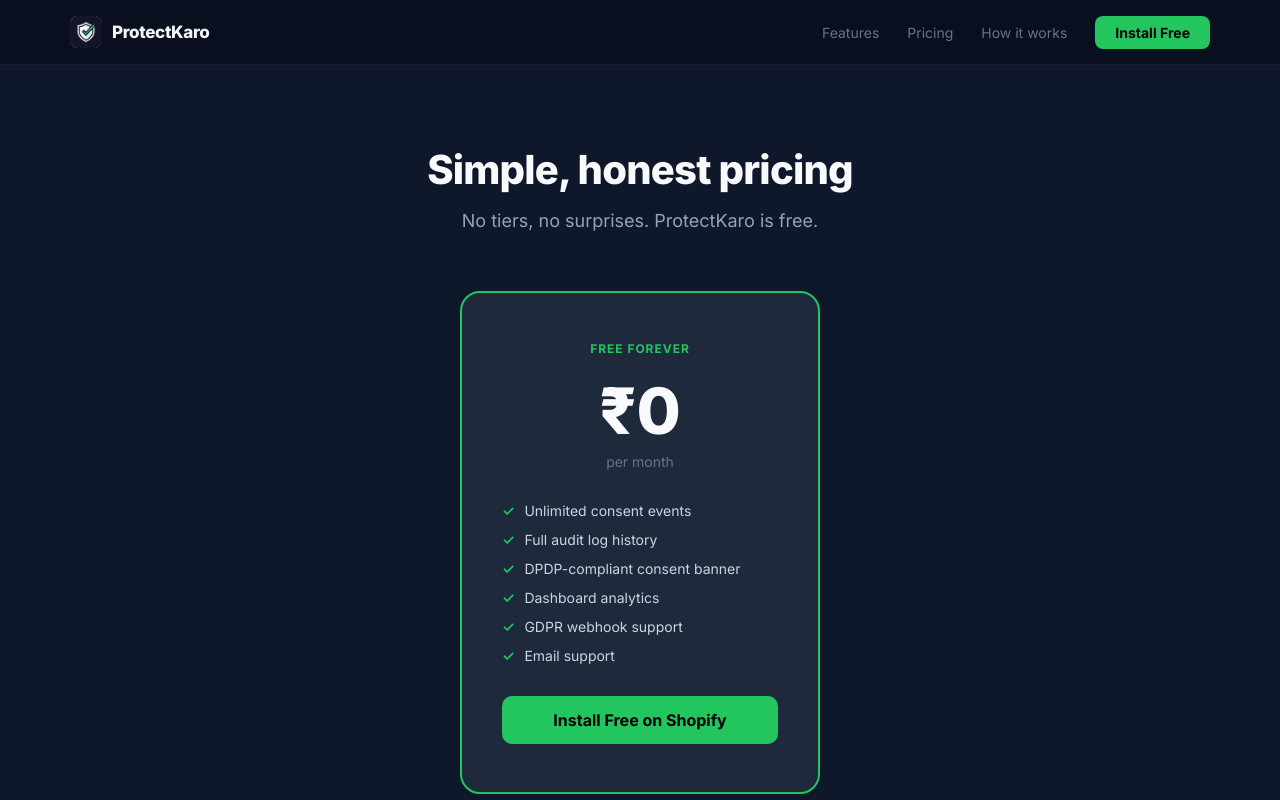
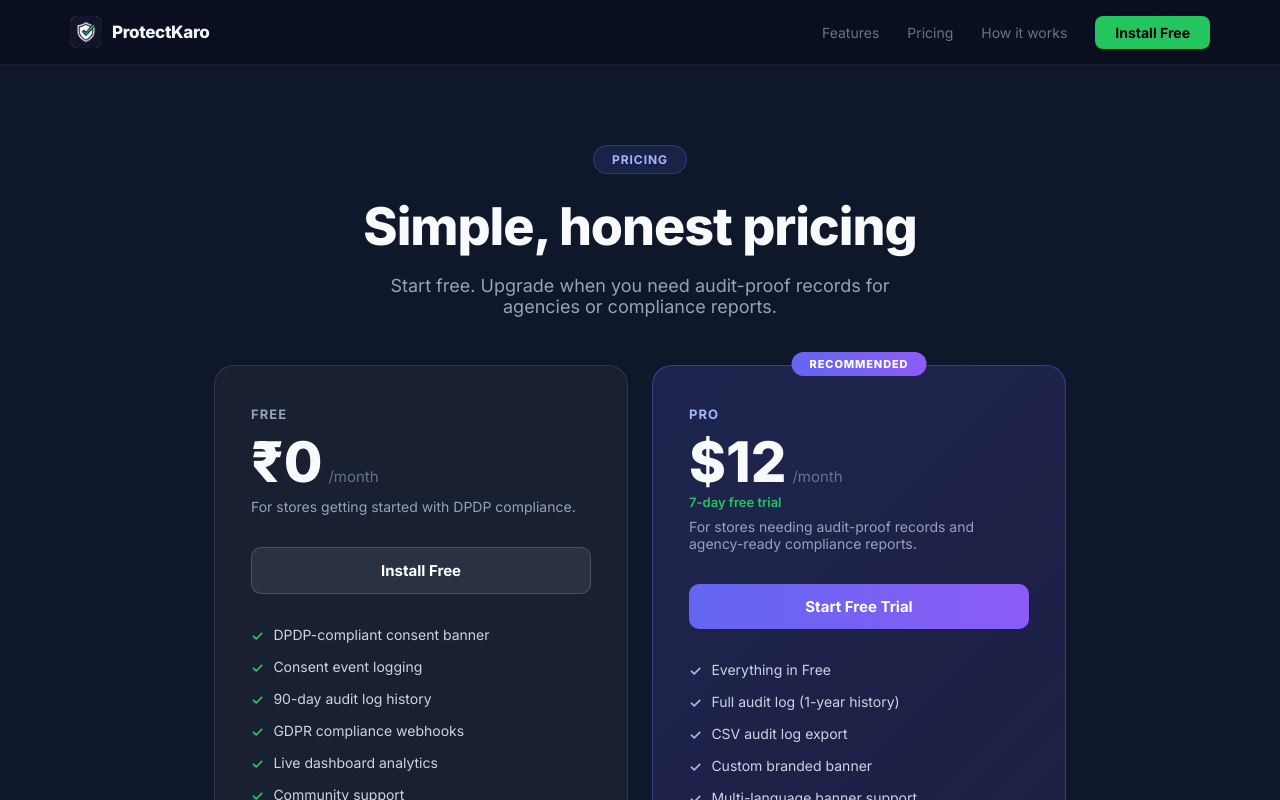
Before and after one commit to MRKT365-India/protectkaro-www, a Next.js app: page /pricing in a window 1280 px wide. Shown: the top 800 px of the page. Built offline with nearby package versions, Linux system fonts and the light colour scheme.

Commit message:
feat: pricing page — Free vs Pro with matching feature lists, FAQ section

```diff
--- a/app/pricing/page.tsx
+++ b/app/pricing/page.tsx
@@ -2,31 +2,150 @@
 import { Nav } from "../components/Nav";
 import { Footer } from "../components/Footer";
 
-export const metadata: Metadata = { title: "Pricing", description: "ProtectKaro is free for all Shopify merchants. No credit card required." };
+export const metadata: Metadata = {
+  title: "Pricing — ProtectKaro",
+  description: "Free DPDP compliance for every Shopify store. Upgrade to Pro for full audit history, CSV exports, and custom branding.",
+};
+
+const FREE_FEATURES = [
+  "DPDP-compliant consent banner",
+  "Consent event logging",
+  "90-day audit log history",
+  "GDPR compliance webhooks",
+  "Live dashboard analytics",
+  "Community support",
+];
+
+const PRO_FEATURES = [
+  "Everything in Free",
+  "Full audit log (1-year history)",
+  "CSV audit log export",
+  "Custom branded banner",
+  "Multi-language banner support",
+  "Priority email support",
+];
 
 export default function Pricing() {
   return (
     <>
       <Nav />
-      <section style={{ maxWidth: 800, margin: "0 auto", padding: "80px 24px", textAlign: "center" }}>
-        <h1 style={{ fontSize: 40, fontWeight: 800, margin: "0 0 16px", letterSpacing: "-0.02em" }}>Simple, honest pricing</h1>
-        <p style={{ fontSize: 18, color: "#94a3b8", marginBottom: 60 }}>No tiers, no surprises. ProtectKaro is free.</p>
-        <div style={{ background: "#1e293b", border: "2px solid #22c55e", borderRadius: 20, padding: "48px 40px", maxWidth: 360, margin: "0 auto" }}>
-          <div style={{ color: "#22c55e", fontSize: 12, fontWeight: 700, letterSpacing: "0.08em", textTransform: "uppercase", marginBottom: 16 }}>Free Forever</div>
-          <div style={{ fontSize: 64, fontWeight: 800, marginBottom: 4 }}>₹0</div>
-          <p style={{ color: "#64748b", fontSize: 14, marginBottom: 32 }}>per month</p>
-          <ul style={{ textAlign: "left", marginBottom: 32, display: "flex", flexDirection: "column", gap: 12 }}>
-            {["Unlimited consent events", "Full audit log history", "DPDP-compliant consent banner", "Dashboard analytics", "GDPR webhook support", "Email support"].map((f) => (
-              <li key={f} style={{ fontSize: 14, color: "#cbd5e1", display: "flex", alignItems: "center", gap: 10 }}>
-                <span style={{ color: "#22c55e", fontWeight: 700 }}>✓</span> {f}
+
+      {/* Hero */}
+      <section style={{ textAlign: "center", padding: "80px 24px 48px", maxWidth: 700, margin: "0 auto" }}>
+        <div style={{ display: "inline-block", background: "rgba(99,102,241,0.15)", border: "1px solid rgba(99,102,241,0.3)", borderRadius: 100, padding: "6px 18px", fontSize: 12, fontWeight: 700, letterSpacing: "0.08em", textTransform: "uppercase" as const, color: "#a5b4fc", marginBottom: 24 }}>
+          Pricing
+        </div>
+        <h1 style={{ fontSize: "clamp(32px, 6vw, 52px)", fontWeight: 800, lineHeight: 1.1, margin: "0 0 20px", letterSpacing: "-0.02em" }}>
+          Simple, honest pricing
+        </h1>
+        <p style={{ fontSize: 18, color: "#94a3b8", maxWidth: 500, margin: "0 auto" }}>
+          Start free. Upgrade when you need audit-proof records for agencies or compliance reports.
+        </p>
+      </section>
+
+      {/* Plans */}
+      <section style={{ maxWidth: 900, margin: "0 auto", padding: "0 24px 100px", display: "flex", gap: 24, flexWrap: "wrap" as const, justifyContent: "center" }}>
+
+        {/* Free */}
+        <div style={{
+          flex: "1 1 360px", maxWidth: 420,
+          background: "rgba(255,255,255,0.04)",
+          border: "1px solid rgba(255,255,255,0.1)",
+          borderRadius: 20, padding: "40px 36px",
+        }}>
+          <div style={{ marginBottom: 32 }}>
+            <div style={{ fontSize: 13, fontWeight: 700, color: "#94a3b8", textTransform: "uppercase" as const, letterSpacing: "0.08em", marginBottom: 12 }}>Free</div>
+            <div style={{ display: "flex", alignItems: "baseline", gap: 6, marginBottom: 8 }}>
+              <span style={{ fontSize: 56, fontWeight: 800, lineHeight: 1 }}>₹0</span>
+              <span style={{ color: "#64748b", fontSize: 15 }}>/month</span>
+            </div>
+            <p style={{ color: "#94a3b8", fontSize: 14, margin: 0 }}>For stores getting started with DPDP compliance.</p>
+          </div>
+
+          <a href="https://apps.shopify.com/protectkaro" style={{
+            display: "block", textAlign: "center", padding: "13px 24px",
+            background: "rgba(255,255,255,0.08)", border: "1px solid rgba(255,255,255,0.15)",
+            borderRadius: 10, fontWeight: 700, fontSize: 15, color: "#fff",
+            marginBottom: 32, textDecoration: "none",
+          }}>
+            Install Free
+          </a>
+
+          <ul style={{ listStyle: "none", padding: 0, margin: 0, display: "flex", flexDirection: "column" as const, gap: 14 }}>
+            {FREE_FEATURES.map(f => (
+              <li key={f} style={{ display: "flex", alignItems: "flex-start", gap: 10, fontSize: 14, color: "#cbd5e1" }}>
+                <span style={{ color: "#22c55e", fontWeight: 700, marginTop: 1, flexShrink: 0 }}>✓</span>
+                {f}
               </li>
             ))}
           </ul>
-          <a href="https://apps.shopify.com/protectkaro" style={{ display: "block", background: "#22c55e", color: "#000", fontWeight: 700, padding: "14px", borderRadius: 10, textAlign: "center" }} rel="noopener noreferrer">
-            Install Free on Shopify
+        </div>
+
+        {/* Pro */}
+        <div style={{
+          flex: "1 1 360px", maxWidth: 420,
+          background: "linear-gradient(135deg, rgba(99,102,241,0.18) 0%, rgba(139,92,246,0.12) 100%)",
+          border: "1px solid rgba(99,102,241,0.4)",
+          borderRadius: 20, padding: "40px 36px", position: "relative" as const,
+        }}>
+          <div style={{
+            position: "absolute" as const, top: -14, left: "50%", transform: "translateX(-50%)",
+            background: "linear-gradient(90deg, #6366f1, #8b5cf6)",
+            borderRadius: 100, padding: "5px 18px",
+            fontSize: 11, fontWeight: 800, letterSpacing: "0.08em", textTransform: "uppercase" as const, color: "#fff",
+            whiteSpace: "nowrap" as const,
+          }}>
+            Recommended
+          </div>
+
+          <div style={{ marginBottom: 32 }}>
+            <div style={{ fontSize: 13, fontWeight: 700, color: "#a5b4fc", textTransform: "uppercase" as const, letterSpacing: "0.08em", marginBottom: 12 }}>Pro</div>
+            <div style={{ display: "flex", alignItems: "baseline", gap: 6, marginBottom: 4 }}>
+              <span style={{ fontSize: 56, fontWeight: 800, lineHeight: 1 }}>$12</span>
+              <span style={{ color: "#64748b", fontSize: 15 }}>/month</span>
+            </div>
+            <div style={{ color: "#22c55e", fontSize: 13, fontWeight: 600, marginBottom: 8 }}>7-day free trial</div>
+            <p style={{ color: "#94a3b8", fontSize: 14, margin: 0 }}>For stores needing audit-proof records and agency-ready compliance reports.</p>
+          </div>
+
+          <a href="https://apps.shopify.com/protectkaro" style={{
+            display: "block", textAlign: "center", padding: "13px 24px",
+            background: "linear-gradient(90deg, #6366f1, #8b5cf6)",
+            borderRadius: 10, fontWeight: 700, fontSize: 15, color: "#fff",
+            marginBottom: 32, textDecoration: "none",
+          }}>
+            Start Free Trial
           </a>
+
+          <ul style={{ listStyle: "none", padding: 0, margin: 0, display: "flex", flexDirection: "column" as const, gap: 14 }}>
+            {PRO_FEATURES.map(f => (
+              <li key={f} style={{ display: "flex", alignItems: "flex-start", gap: 10, fontSize: 14, color: "#cbd5e1" }}>
+                <span style={{ color: "#a5b4fc", fontWeight: 700, marginTop: 1, flexShrink: 0 }}>✓</span>
+                {f}
+              </li>
+            ))}
+          </ul>
         </div>
       </section>
+
+      {/* FAQ strip */}
+      <section style={{ borderTop: "1px solid rgba(255,255,255,0.07)", padding: "60px 24px", maxWidth: 720, margin: "0 auto" }}>
+        <h2 style={{ fontSize: 26, fontWeight: 700, textAlign: "center", marginBottom: 40 }}>Common questions</h2>
+        <div style={{ display: "flex", flexDirection: "column" as const, gap: 28 }}>
+          {[
+            ["Do I need a credit card to start?", "No. Install the free plan directly from the Shopify App Store — no credit card required."],
+            ["What happens after my Pro trial ends?", "You're automatically moved to the free plan. No charges without your explicit approval."],
+            ["Is billing through Shopify?", "Yes. All charges appear on your standard Shopify invoice. Cancel anytime from your Shopify admin."],
+            ["Does the free plan handle DPDP compliance?", "Yes. The consent banner, event logging, and webhooks are fully functional on the free plan. Pro adds the deeper audit trail and export features needed for agency audits."],
+          ].map(([q, a]) => (
+            <div key={q}>
+              <div style={{ fontWeight: 700, marginBottom: 8, fontSize: 15 }}>{q}</div>
+              <div style={{ color: "#94a3b8", fontSize: 14, lineHeight: 1.7 }}>{a}</div>
+            </div>
+          ))}
+        </div>
+      </section>
+
       <Footer />
     </>
   );
```
